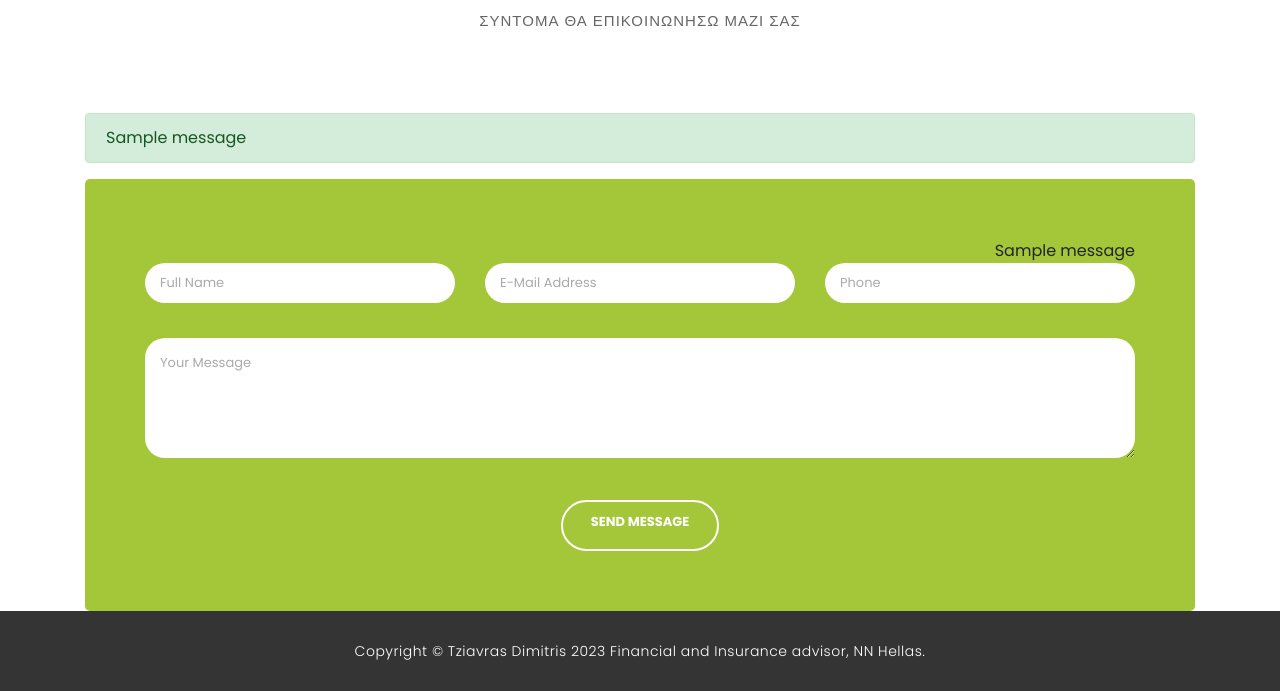
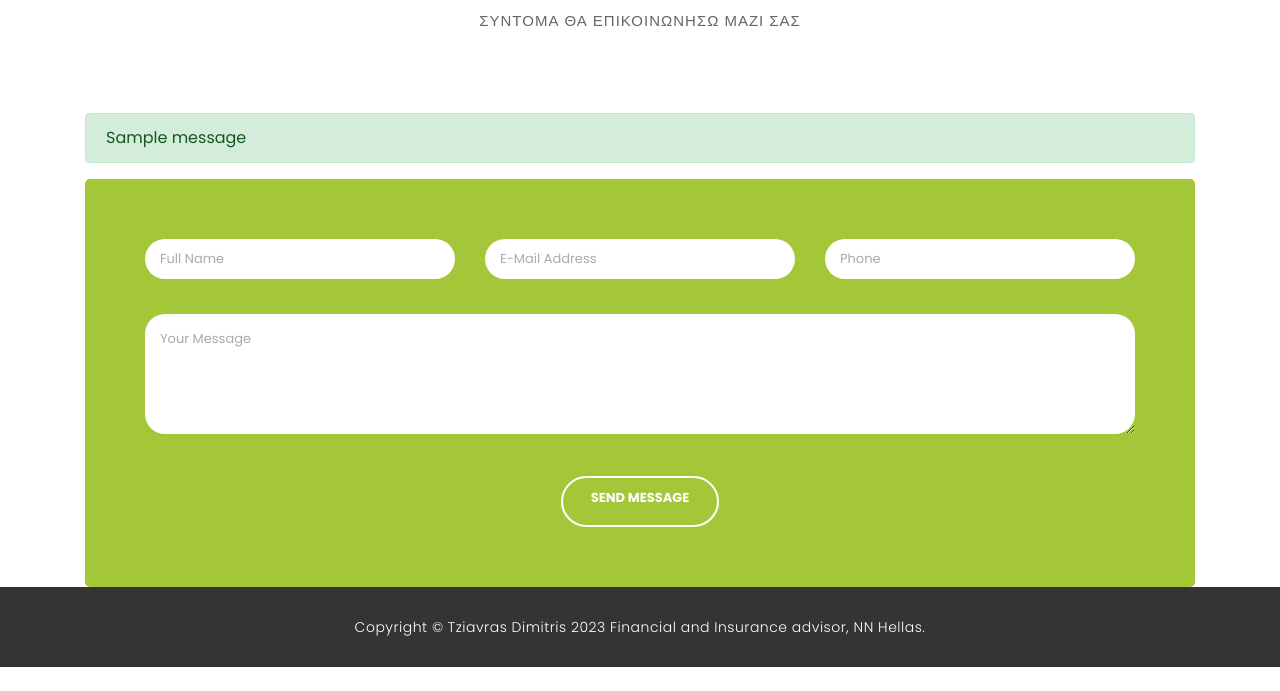
Before and after one commit to dtzia/investment_advisor_webpage1, a Flask app: page / in a window 1280 px wide. Shown: the part 4242-4933 px from the top of the page. After the commit the page ends 4909 px from the top, so only its background shows below. Run offline with Flask 3, Linux system fonts and the light colour scheme; one stand-in notice (Sample message) is shown; some libraries are stand-ins or nearby versions.

Commit message:
Initial commit

```diff
--- a/main.py
+++ b/main.py
@@ -89,7 +89,7 @@ def check_contact_form_validity(contact_form):
         phone = contact_form.phone.data
         message = contact_form.message.data
         if not fullname or not phone or not email:
-            flash('Παρακαλώ συμπληρώστε όλα τα πεδία')
+            flash('Παρακαλώ συμπληρώστε όλα τα πεδία', 'error')
             return redirect(url_for('home'))
     return redirect(url_for('home'))
 
--- a/templates/form.html
+++ b/templates/form.html
@@ -231,11 +231,11 @@
             </div>
           </div>
           <div class="col-md-12">
-            {% with messages = get_flashed_messages() %}
+            {% with messages = get_flashed_messages(with_categories=true) %}
         {% if messages %}
             <div class="flash-messages">
-                {% for message in messages %}
-                    <div class="flash-message alert alert-success" role="alert">
+                {% for category, message in messages %}
+                    <div class="flash-message alert alert-{{ category }}" role="alert">
                         {{ message }}
                     </div>
                 {% endfor %}
@@ -245,15 +245,6 @@
   <div class="contact-form">
     <form id="contact" action="{{ url_for('home') }}" method="post">
       {{ form.csrf_token }}
-      {% with messages = get_flashed_messages() %}
-              {% if messages %}
-         <div class="flash-messages right-align">
-                  {% for message in messages %}
-        <div class="flash-message">{{ message }}</div>
-                  {% endfor %}
-    </div>
-              {% endif %}
-          {% endwith %}
       <div class="row">
         <div class="col-lg-4 col-md-12 col-sm-12">
           <fieldset>
```
